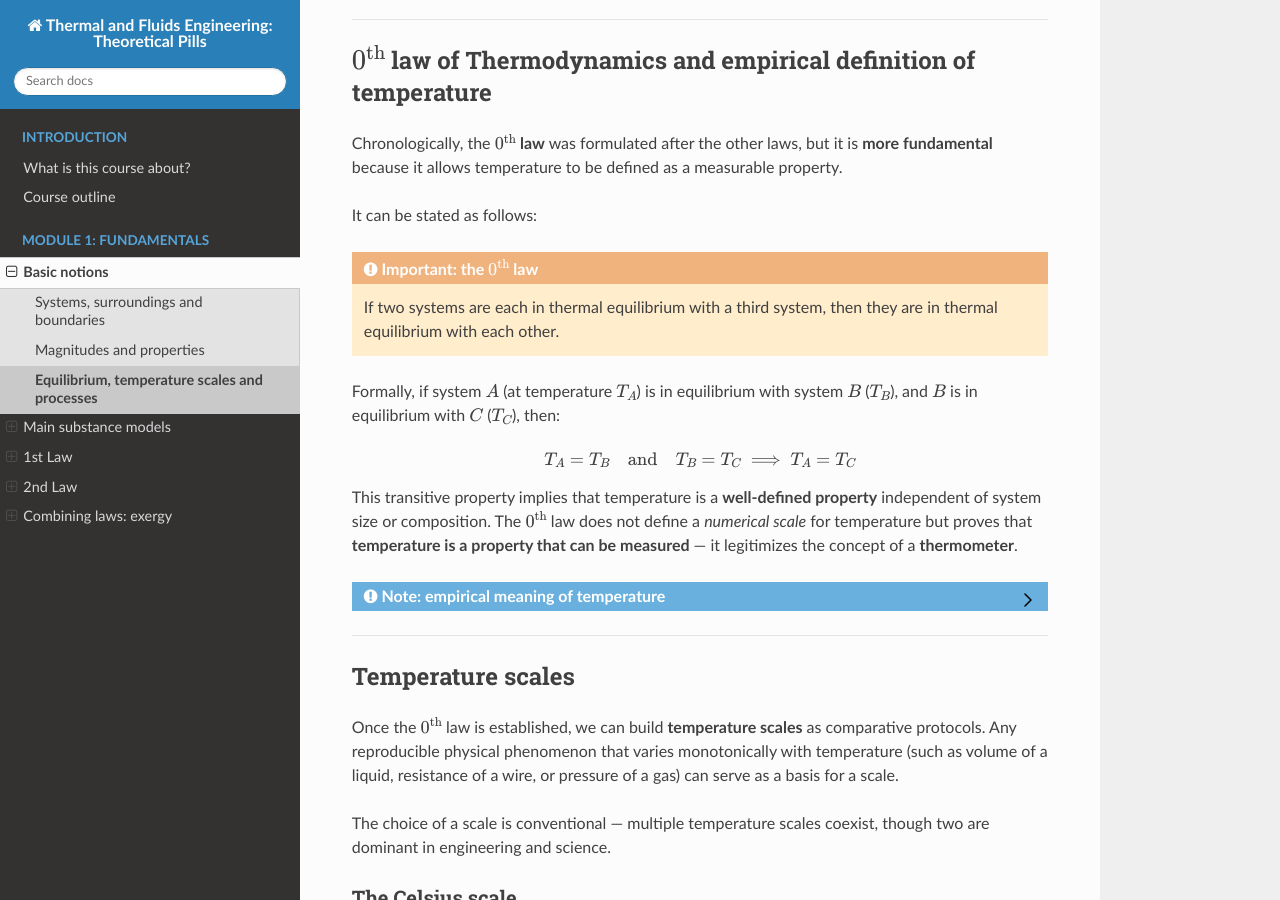
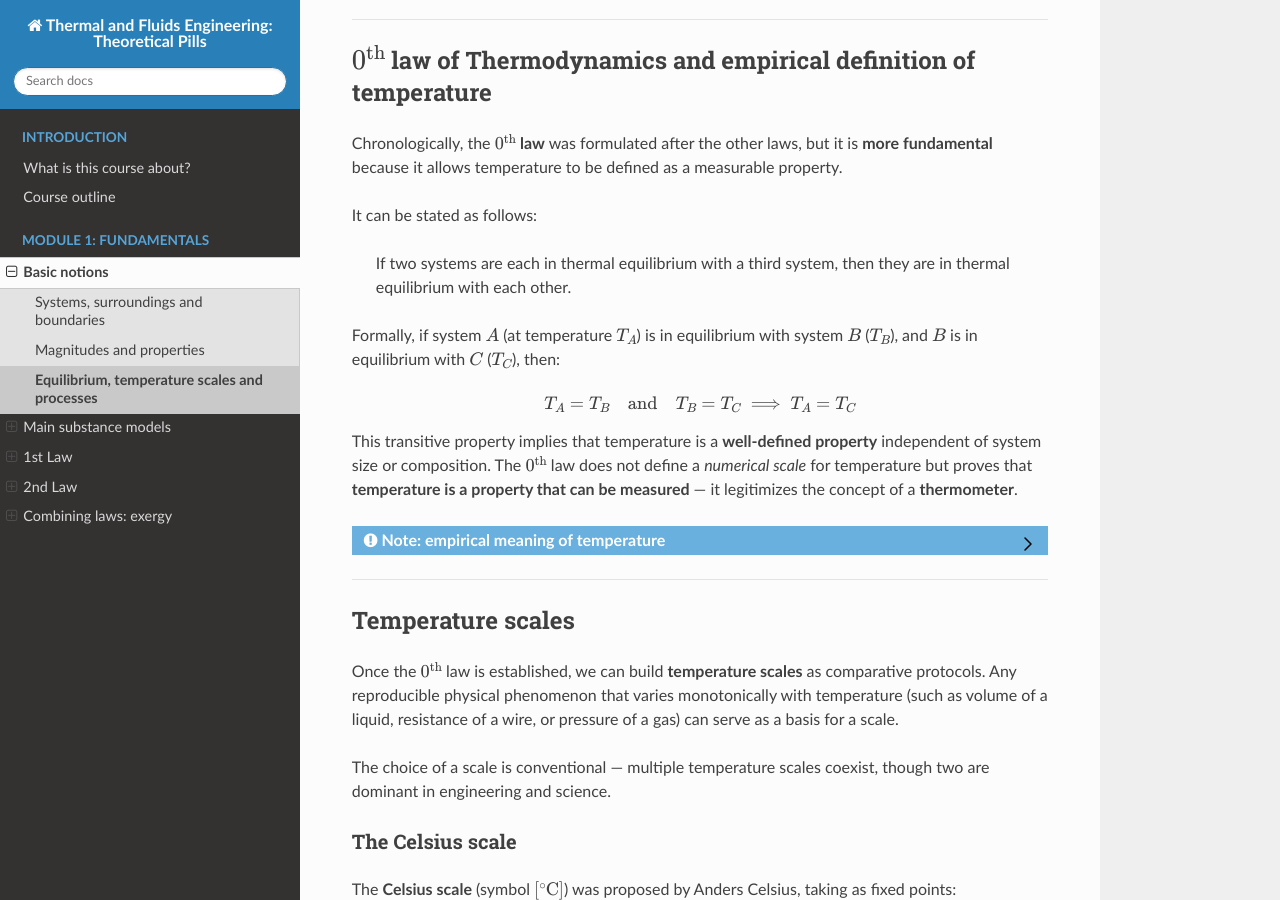
Before and after one commit to azarketa/Thermodynamics-theoretical-pills, a Sphinx documentation site: the page built from source/03_Equilibrium_temperature_processes.md, in a window 1280 px wide and 900 px high, scrolled down 971 px. Built offline with Sphinx 7.4.7 and the Read the Docs theme 3.1.0, drawn with Linux system fonts in a browser that asks for light colours.

Commit message:
Files updated

```diff
--- a/source/03_Equilibrium_temperature_processes.md
+++ b/source/03_Equilibrium_temperature_processes.md
@@ -41,8 +41,7 @@ Chronologically, the **$0^{\text{th}}$ law** was formulated after the other laws
 
 It can be stated as follows:
 
-:::{admonition} Important: the $0^{\text{th}}$ law
-:class: warning
+:::{epigraph}
 If two systems are each in thermal equilibrium with a third system, then they are in thermal equilibrium with each other.
 :::
 
```
